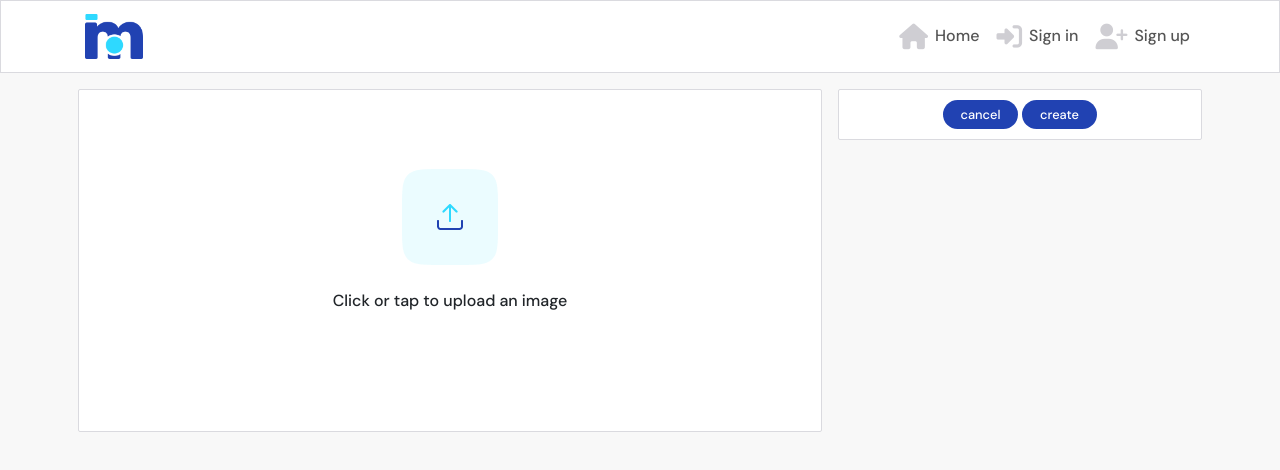
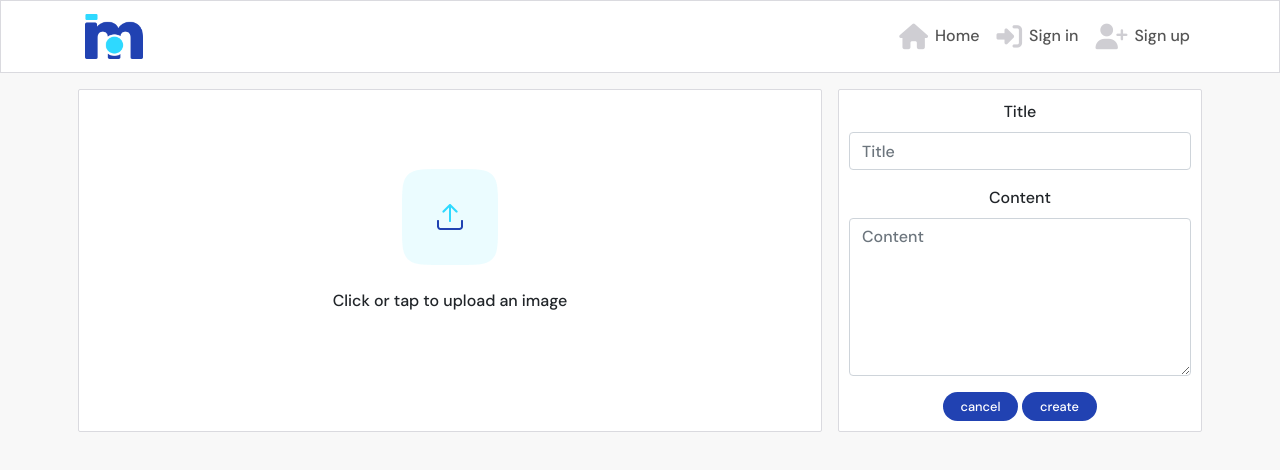
Before and after one commit to blahosyl/moments-walkthrough, a React (Create React App) app: page /posts/create in a window 1280 px wide. Shown: the top 470 px of the page. Built offline with nearby package versions, Linux system fonts and the light colour scheme; no server answers.

Commit message:
add input fields for post title and content

```diff
--- a/src/pages/posts/PostCreateForm.js
+++ b/src/pages/posts/PostCreateForm.js
@@ -14,15 +14,28 @@ import btnStyles from "../../styles/Button.module.css";
 import Asset from "../../components/Asset";
 
 function PostCreateForm() {
-
   const [errors, setErrors] = useState({});
-
 
   const textFields = (
     <div className="text-center">
-      {/* Add your form fields here */}
+      <Form.Group>
+        <Form.Label>Title</Form.Label>
+        <Form.Control
+          type="text"
+          placeholder="Title"
+          name="title"
+        />
+      </Form.Group>
 
-
+      <Form.Group>
+        <Form.Label>Content</Form.Label>
+        <Form.Control
+          as="textarea"
+          rows="6"
+          placeholder="Content"
+          name="content"
+        />
+      </Form.Group>
 
       <Button
         className={`${btnStyles.Button} ${btnStyles.Blue}`}
@@ -44,17 +57,12 @@ function PostCreateForm() {
             className={`${appStyles.Content} ${styles.Container} d-flex flex-column justify-content-center`}
           >
             <Form.Group className="text-center">
-
-                <Form.Label
-                  className="d-flex justify-content-center"
-                  htmlFor="image-upload"
-                >
-                  <Asset
-                    src={Upload}
-                    message="Click or tap to upload an image"
-                  />
-                </Form.Label>
-
+              <Form.Label
+                className="d-flex justify-content-center"
+                htmlFor="image-upload"
+              >
+                <Asset src={Upload} message="Click or tap to upload an image" />
+              </Form.Label>
             </Form.Group>
             <div className="d-md-none">{textFields}</div>
           </Container>
```
